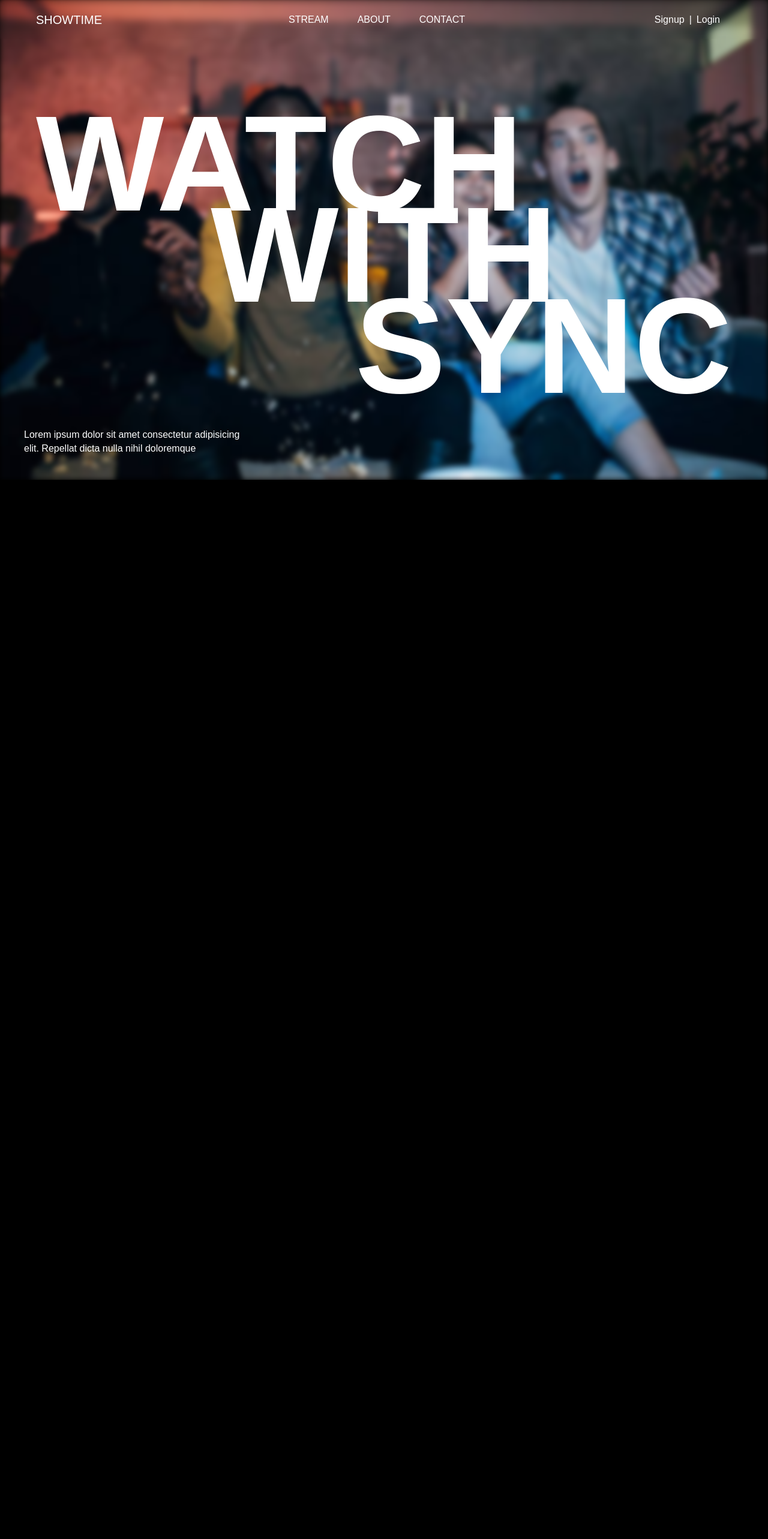
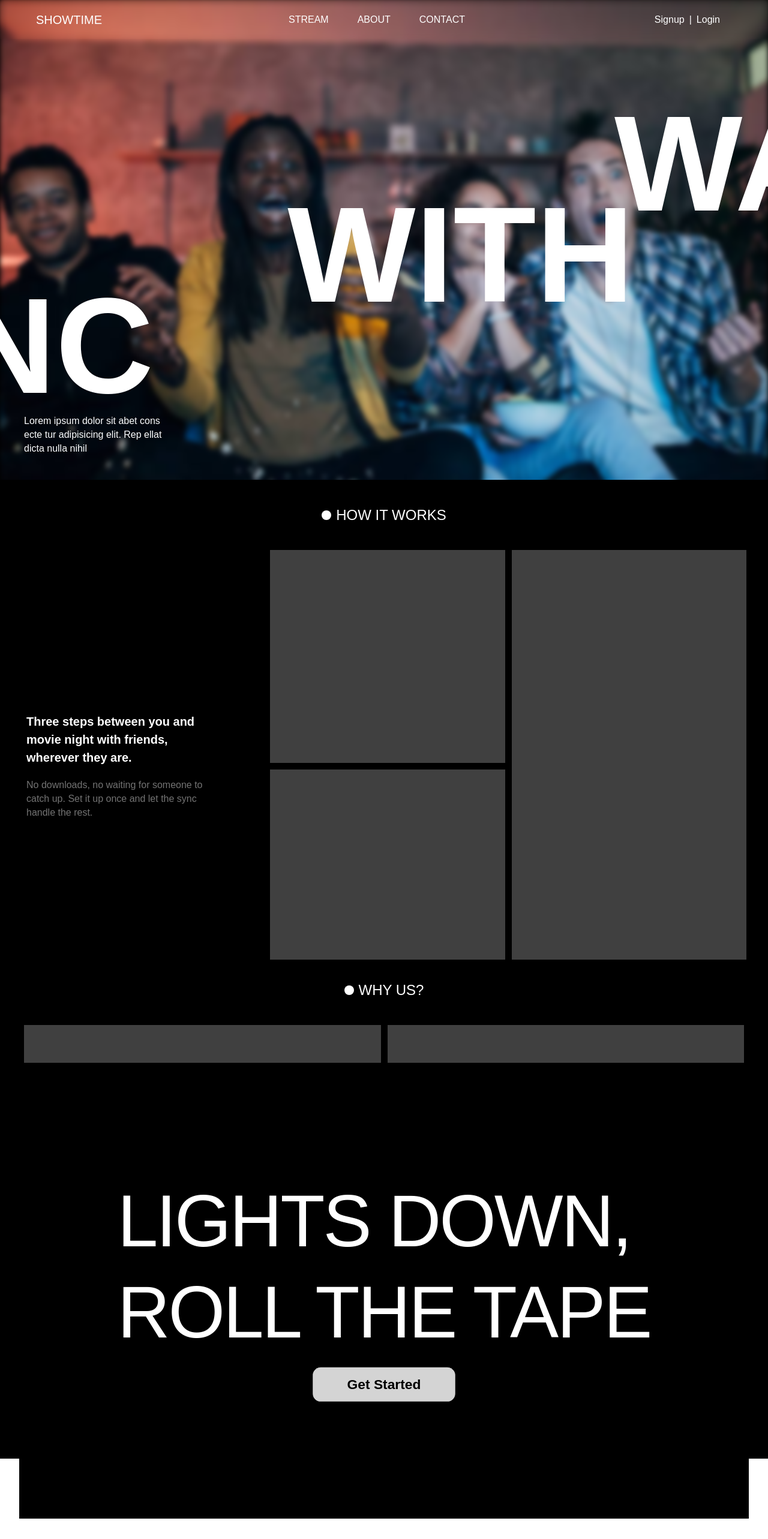
Before and after one commit to Akash911-prog/watch-party, a React (Vite) app in the folder app/client/: page / in a window 1280 px wide. Shown: the top 2566 px of the page at 60% size. Before the commit the page ends 800 px from the top, so only its background shows below. Built offline with nearby package versions, Linux system fonts and the light colour scheme; no server answers.

Commit message:
feat: animations added... its 5am

```diff
--- a/app/client/package.json
+++ b/app/client/package.json
@@ -19,6 +19,7 @@
     "@watchparty/shared": "workspace:*",
     "class-variance-authority": "^0.7.1",
     "clsx": "^2.1.1",
+    "lenis": "^1.3.26",
     "lucide-react": "^1.33.0",
     "motion": "^13.1.1",
     "next-themes": "^0.4.6",
--- a/app/client/src/App.tsx
+++ b/app/client/src/App.tsx
@@ -1,41 +1,147 @@
 import Navbar from './components/navbar';
 import HeroImg from './assets/hero/3.jpg';
 import { Link } from '@tanstack/react-router';
+import {
+  motion,
+  stagger,
+  useScroll,
+  useSpring,
+  useTransform,
+} from 'motion/react';
+import { useRef } from 'react';
+
+// direction each box enters from, keyed to visual position
+const boxVariants = {
+  hidden: (direction: 'left' | 'right' | 'down') => ({
+    opacity: 0,
+    x: direction === 'left' ? -60 : direction === 'right' ? 60 : 0,
+    y: direction === 'down' ? 60 : 0,
+  }),
+  visible: {
+    opacity: 1,
+    x: 0,
+    y: 0,
+    transition: { type: 'spring', stiffness: 100, damping: 18 },
+  },
+};
+
+const textVariants = {
+  hidden: {
+    y: 100,
+    opacity: 0,
+  },
+  visible: {
+    opacity: 1,
+    y: 0,
+    transition: { type: 'spring', stiffness: 100, damping: 18, delay: 0.15 },
+  },
+};
+
+const gridContainerVariants = {
+  hidden: {},
+  visible: {
+    transition: { staggerChildren: 0.15 },
+  },
+};
 
 function App() {
+  const heroRef = useRef<HTMLDivElement>(null);
+  const pinRef = useRef<HTMLDivElement>(null);
+
+  const { scrollYProgress } = useScroll();
+  const smoothProgress = useSpring(scrollYProgress, {
+    stiffness: 150,
+    damping: 20,
+    restDelta: 0.001,
+  });
+  const padding = useTransform(smoothProgress, [0, 1], ['5%', '80%']);
+  const paddingSmall = useTransform(smoothProgress, [0, 1], ['0%', '20%']);
+
+  const { scrollYProgress: pinProgress } = useScroll({
+    target: pinRef,
+    offset: ['start start', 'end start'],
+  });
+  const smoothPinProgress = useSpring(pinProgress, {
+    stiffness: 120,
+    damping: 24,
+    restDelta: 0.001,
+  });
+
+  const paddingP = useTransform(pinProgress, [0, 1], ['0%', '100%']);
+  const aboutClip = useTransform(
+    smoothPinProgress,
+    [0.5, 1],
+    ['inset(0% 0% 0% 0%)', 'inset(0% 0% 0% 0%)'],
+  );
+  const heroContentY = useTransform(
+    smoothPinProgress,
+    [0, 0.5],
+    ['0%', '-15%'],
+  );
+
+  const shrinkRef = useRef<HTMLDivElement>(null);
+  const { scrollYProgress: shrinkProgress } = useScroll({
+    target: shrinkRef,
+    offset: ['start start', 'end end'],
+  });
+  const scale = useTransform(shrinkProgress, [0, 1], [1, 0.95]);
+  const y = useTransform(shrinkProgress, [0, 1], ['0%', '-85%']);
+
   return (
-    <main className="app relative w-screen">
-      <nav className="navbar sticky top-0 z-50">
+    <main className="app relative">
+      <motion.nav
+        className="navbar fixed top-0 z-50"
+        initial={{ opacity: 0, y: -100 }}
+        animate={{ opacity: 1, y: 0 }}
+      >
         <Navbar />
-      </nav>
+      </motion.nav>
 
-      {/* hero section  */}
-      <section className="hero relative h-screen w-full -mt-16.25">
-        <img
+      <div ref={pinRef} className="relative h-[200vh]">
+        <section
+          className="hero sticky top-0 h-screen overflow-hidden"
+          ref={heroRef}
+        >
+          <motion.img
             src={HeroImg}
             alt="hero"
-          className="absolute inset-0 w-full h-full object-cover -z-10 blur-xs"
+            className="absolute inset-0 w-full h-[120%] object-cover -z-10 blur-xs"
+            style={{ y: heroContentY }}
           />
           <div className="grid grid-cols-3 grid-rows-[auto_auto_auto_1fr] md:grid-rows-4 h-screen md:pt-40 md:pb-10 pb-3 pt-[70%] gap-y-2">
-          <span className="md:text-main text-5xl col-span-3 min-w-0 pl-6 md:pl-15 font-bold">
+            <motion.span
+              className="md:text-main text-5xl col-span-3 min-w-0 pl-6 md:pl-15 font-bold relative w-fit"
+              style={{ paddingLeft: padding }}
+            >
               WATCH
-          </span>
-          <span className="md:text-main text-5xl col-span-3 justify-self-center min-w-0 font-bold">
+            </motion.span>
+            <motion.span
+              className="md:text-main text-5xl col-span-3 justify-self-center min-w-0 font-bold w-fit"
+              style={{ paddingLeft: paddingSmall }}
+            >
               WITH
-          </span>
-          <span className="md:text-main text-5xl col-span-3 justify-self-end min-w-0 pr-6 md:pr-15 font-bold">
+            </motion.span>
+            <motion.span
+              className="md:text-main text-5xl col-span-3 justify-self-end min-w-0 pr-6 md:pr-15 font-bold w-fit"
+              style={{ paddingRight: padding }}
+            >
               SYNC
-          </span>
-          <p className="col-span-3 self-end px-6 md:px-10 md:pl-10 text-sm w-[460px]">
-            Lorem ipsum dolor sit amet consectetur adipisicing elit. Repellat
-            dicta nulla nihil doloremque
-          </p>
+            </motion.span>
+            <motion.p
+              className="col-span-3 self-end mx-auto md:mx-0 md:px-10 md:pl-10 text-sm w-[340px]"
+              style={{ paddingBottom: paddingP }}
+            >
+              Lorem ipsum dolor sit abet cons ecte tur adipisicing elit. Rep
+              ellat dicta nulla nihil
+            </motion.p>
           </div>
         </section>
 
-      {/* about section  */}
-      <section className="about h-screen w-full">
-        <div className="w-fit mx-auto mt-8 flex gap-2 items-center">
+        <motion.section
+          className="about sticky top-0 h-screen w-full bg-black"
+          style={{ clipPath: aboutClip }}
+        >
+          <div className="w-fit mx-auto pt-10 flex gap-2 items-center">
             <span className="block size-4 rounded-full bg-white"></span>
             <span className="text-lg">HOW IT WORKS</span>
           </div>
@@ -50,43 +156,106 @@ function App() {
                 and let the sync handle the rest.
               </p>
             </div>
-          <div className="col-span-2 row-span-3 grid grid-cols-2 grid-rows-2 md:mr-9 gap-1.25 md:gap-2.75 h-[75%] md:h-full md:m-0 mx-2">
-            <div className="bg-neutral-700 col-span-2 md:col-span-1"></div>
-            <div className="bg-neutral-700 md:row-span-2"></div>
-            <div className="bg-neutral-700"></div>
+            <motion.div
+              className="col-span-2 row-span-3 grid grid-cols-2 grid-rows-2 md:mr-9 gap-1.25 md:gap-2.75 h-[75%] md:h-full md:m-0 mx-2"
+              variants={gridContainerVariants}
+              initial="hidden"
+              whileInView="visible"
+              viewport={{ once: false, amount: 0.3 }}
+            >
+              <motion.div
+                custom="left"
+                variants={boxVariants}
+                className="bg-neutral-700 col-span-2 md:col-span-1"
+              />
+              <motion.div
+                custom="right"
+                variants={boxVariants}
+                className="bg-neutral-700 md:row-span-2"
+              />
+              <motion.div
+                custom="down"
+                variants={boxVariants}
+                className="bg-neutral-700"
+              />
+            </motion.div>
           </div>
+        </motion.section>
       </div>
-      </section>
 
       <section className="features h-screen">
         <div className="w-fit mx-auto mt-8 flex gap-2 items-center">
           <span className="block size-4 rounded-full bg-white"></span>
           <span className="text-lg">WHY US?</span>
         </div>
-        <div className="grid md:grid-cols-4 grid-cols-2 grid-rows-2 h-[90%] md:gap-2.75 gap-1.25 md:mx-10 mx-2 mt-10">
-          <div className="bg-neutral-700 md:col-span-2 md:row-span-2"></div>
-          <div className="bg-neutral-700 md:col-span-2"></div>
-          <div className="bg-neutral-700"></div>
-          <div className="bg-neutral-700"></div>
-        </div>
+        <motion.div
+          className="grid md:grid-cols-4 grid-cols-2 grid-rows-2 h-[90%] md:gap-2.75 gap-1.25 md:mx-10 mx-2 mt-10"
+          variants={gridContainerVariants}
+          initial="hidden"
+          whileInView="visible"
+          viewport={{ once: false, amount: 0.3 }}
+        >
+          <motion.div
+            custom="left"
+            variants={boxVariants}
+            className="bg-neutral-700 md:col-span-2 md:row-span-2"
+          />
+          <motion.div
+            custom="right"
+            variants={boxVariants}
+            className="bg-neutral-700 md:col-span-2"
+          />
+          <motion.div
+            custom="down"
+            variants={boxVariants}
+            className="bg-neutral-700"
+          />
+          <motion.div
+            custom="left"
+            variants={boxVariants}
+            className="bg-neutral-700"
+          />
+        </motion.div>
       </section>
 
-      <section className="cta h-screen w-screen">
-        <div className="relative w-fit h-fit mx-auto top-1/2 -translate-y-1/2">
-          <div className="w-fit h-fit md:text-9xl text-5xl tracking-tight leading-tight">
+      <div className="relative h-[200vh] bg-white" ref={shrinkRef}>
+        <motion.section
+          className="cta h-screen sticky top-0 overflow-hidden z-50 bg-black"
+          style={{ scale, y }}
+        >
+          <motion.div
+            className="relative w-fit h-fit mx-auto top-1/2 -translate-y-1/2"
+            initial="hidden"
+            whileInView="visible"
+            viewport={{ once: false, amount: 0.3 }}
+          >
+            <motion.div
+              className="w-fit h-fit md:text-9xl text-5xl tracking-tight leading-tight"
+              variants={textVariants}
+            >
               LIGHTS DOWN,
-          </div>
-          <div className="w-fit h-fit md:text-9xl text-5xl tracking-tight leading-tight">
+            </motion.div>
+            <motion.div
+              className="w-fit h-fit md:text-9xl text-5xl tracking-tight leading-tight"
+              variants={textVariants}
+            >
               ROLL THE TAPE
-          </div>
-          <button className="relative left-1/2 -translate-x-1/2 bg-neutral-300 text-black font-semibold rounded-xl w-62.5 h-15 mt-4">
-            <Link to="/dashboard" className="text-lg">
+            </motion.div>
+            <motion.button
+              className="relative left-1/2 -translate-x-1/2 bg-neutral-300 text-black font-semibold rounded-xl w-62.5 h-15 mt-4 "
+              variants={textVariants}
+            >
+              <Link
+                to="/dashboard"
+                className="text-lg w-full h-full absolute inset-0 flex items-center justify-center"
+              >
                 Get Started
               </Link>
-          </button>
+            </motion.button>
+          </motion.div>
+        </motion.section>
+        <footer className="absolute w-full h-screen bg-white -z-[999]"></footer>
       </div>
-      </section>
-      <footer></footer>
     </main>
   );
 }
--- a/app/client/src/index.css
+++ b/app/client/src/index.css
@@ -145,15 +145,9 @@ body {
   }
 }
 
-/*
-Source - https://stackoverflow.com/a/30680994
-Posted by Anirban Bhui, modified by community. See post 'Timeline' for change history
-Retrieved 2026-08-25, License - CC BY-SA 4.0
-*/
-
 html {
-  overflow: scroll;
-  overflow-x: hidden;
+  scroll-behavior: smooth;
+  /* overflow-x: hidden; */
 }
 
 ::-webkit-scrollbar {
@@ -168,7 +162,6 @@ html {
   background: #FF0000;
 }
 
-
 body {
   height: 100vh;
   width: 100vw;
--- a/app/client/src/routes/__root.tsx
+++ b/app/client/src/routes/__root.tsx
@@ -3,6 +3,8 @@ import { QueryClientProvider } from '@tanstack/react-query';
 import type { RouterContext } from '../router';
 import { ThemeProvider } from '@/components/theme-provider';
 import { Toaster } from '@/components/ui/toast';
+import Lenis from 'lenis';
+import { useEffect } from 'react';
 
 // this is like the layout.tsx file of Nextjs
 
@@ -12,6 +14,21 @@ export const Route = createRootRouteWithContext<RouterContext>()({
 
 function RootComponent() {
   const { queryClient } = Route.useRouteContext();
+
+  useEffect(() => {
+    const lenis = new Lenis({
+      duration: 1.2,
+      // there are more options — easing curve, wheel multiplier, etc.
+    });
+
+    function raf(time: number) {
+      lenis.raf(time);
+      requestAnimationFrame(raf);
+    }
+    requestAnimationFrame(raf);
+
+    return () => lenis.destroy();
+  }, []);
   return (
     <QueryClientProvider client={queryClient}>
       <ThemeProvider defaultTheme="system" storageKey="ui-theme">
```
Also changed, not shown: 1 other file (tests, documents, lock files or other folders). Lines whose indentation alone changed are shown as unchanged.
